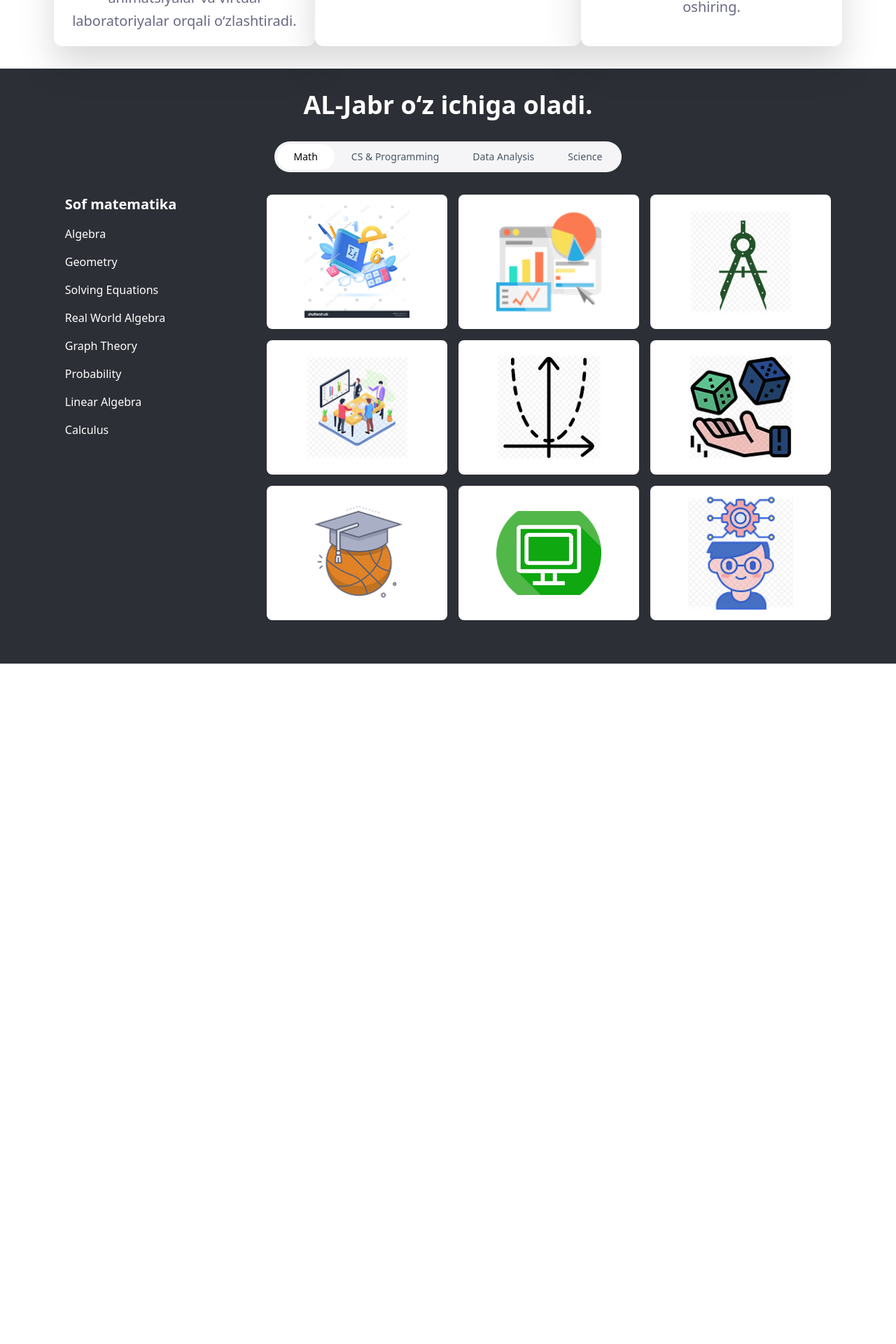
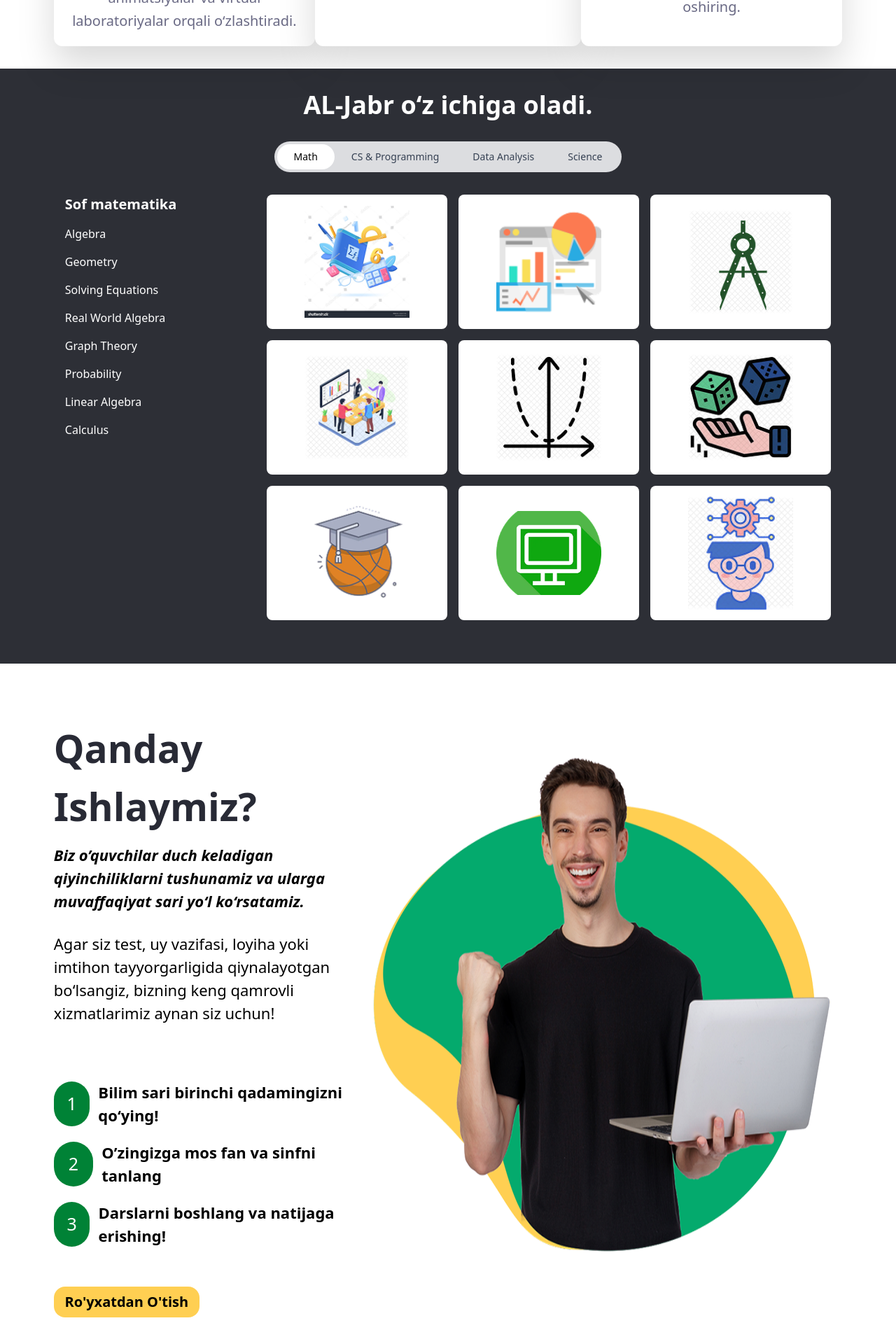
Before and after one commit to xojiakbar-nematxonov/Al-jabr, a Next.js app: page / in a window 1280 px wide. Shown: the part 2525-4445 px from the top of the page at 70% size. Before the commit the page ends 3473 px from the top, so only its background shows below. Built offline with nearby package versions, Linux system fonts and the light colour scheme.

Commit message:
add wework component

```diff
--- a/src/app/page.js
+++ b/src/app/page.js
@@ -5,6 +5,7 @@ import HeaderBanner from "@/components/header/headerBanner";
 import Directions from "@/components/header/directions";
 import About from "@/components/header/about";
 import Programm from "@/components/header/program";
+import Wework from "@/components/header/wework";
 
 export default function Home() {
   return (
@@ -15,6 +16,7 @@ export default function Home() {
        <Directions/>
        <About/>
        <Programm/>
+       <Wework/>
     </div>
   );
 }
--- a/src/components/header/program.jsx
+++ b/src/components/header/program.jsx
@@ -106,15 +106,15 @@ export function Programm() {
         </h1>
 
         <div className="flex justify-center mb-8">
-          <div className="bg-[#F5F5F7] rounded-full p-1 inline-flex">
+          <div className="bg-[#f5f5f7e0] rounded-full p-1 inline-flex">
             {Object.keys(categories).map((category) => (
               <button
                 key={category}
                 onClick={() => setActiveCategory(category)}
-                className={`px-6 py-2 rounded-full text-sm font-medium transition-colors ${
+                className={`px-6 py-2 rounded-full text-sm font-medium transition-colors cursor-pointer ${
                   activeCategory === category
                     ? "bg-white text-black"
-                    : "text-gray-600 hover:text-gray-800"
+                    : "text-gray-700 hover:text-gray-800"
                 }`}
               >
                 {category}
@@ -125,7 +125,7 @@ export function Programm() {
 
         <div className="flex flex-col md:flex-row gap-8">
           <div className="w-full md:w-64 shrink-0">
-            <h2 className="text-xl font-bold mb-4">
+            <h2 className="text-xl font-bold mb-4 cursor-pointer">
               {categories[activeCategory].name}
             </h2>
             <ul className="space-y-4">
--- /dev/null
+++ b/src/components/header/wework.jsx
@@ -0,0 +1,57 @@
+import Link from "next/link";
+import React from "react";
+
+
+const wework = () => {
+  return (
+    <section className='max-w-[1440px] mx-auto bg-[url("/wework.png")] bg-center bg-cover'>
+      <div className="w-[88%] mx-auto py-20 flex">
+        <div className="w-[540px]">
+          <h1 className="text-[#282A35] text-[55px] font-bold">
+            Qanday Ishlaymiz?
+          </h1>
+          <p className="text-[22px] italic font-bold mt-3">
+            Biz o’quvchilar duch keladigan qiyinchiliklarni tushunamiz va ularga
+            muvaffaqiyat sari yo‘l ko‘rsatamiz.
+          </p>
+          <p className="text-[22px] font-normal mt-[28px]">
+            Agar siz test, uy vazifasi, loyiha yoki imtihon tayyorgarligida
+            qiynalayotgan bo‘lsangiz, bizning keng qamrovli xizmatlarimiz aynan
+            siz uchun!
+          </p>
+          <div>
+            <div className="flex items-center mt-20">
+                <p className="w-16 h-16 rounded-full bg-green-700 text-white flex items-center justify-center text-[25px]">
+                    1
+                </p>
+                <p className="text-[22px] text-black font-semibold ml-3">
+                Bilim sari birinchi qadamingizni qo‘ying!
+                </p>
+            </div>
+            <div className="flex items-center mt-5">
+                <p className="w-16 h-16 rounded-full bg-green-700 text-white flex items-center justify-center text-[25px]">
+                    2
+                </p>
+                <p className="text-[22px] text-black font-semibold ml-3">
+                O’zingizga mos fan va sinfni tanlang
+                </p>
+            </div>
+            <div className="flex items-center mt-5">
+                <p className="w-16 h-16 rounded-full bg-green-700 text-white flex items-center justify-center text-[25px]">
+                    3
+                </p>
+                <p className="text-[22px] text-black font-semibold ml-3">
+                Darslarni boshlang va natijaga erishing!
+                </p>
+            </div>
+          </div>
+          <Link href="/login"><p className="w-52 h-11 rounded-2xl bg-[#FFCF52] text-[20px] font-bold flex items-center justify-center mt-14">
+            Ro'yxatdan O'tish</p></Link>
+        </div>
+        <img src="/wework1.png" alt="" />
+      </div>
+    </section>
+  );
+};
+
+export default wework;
```
Also changed, not shown: public/wework.png (added), public/wework1.png (added).
